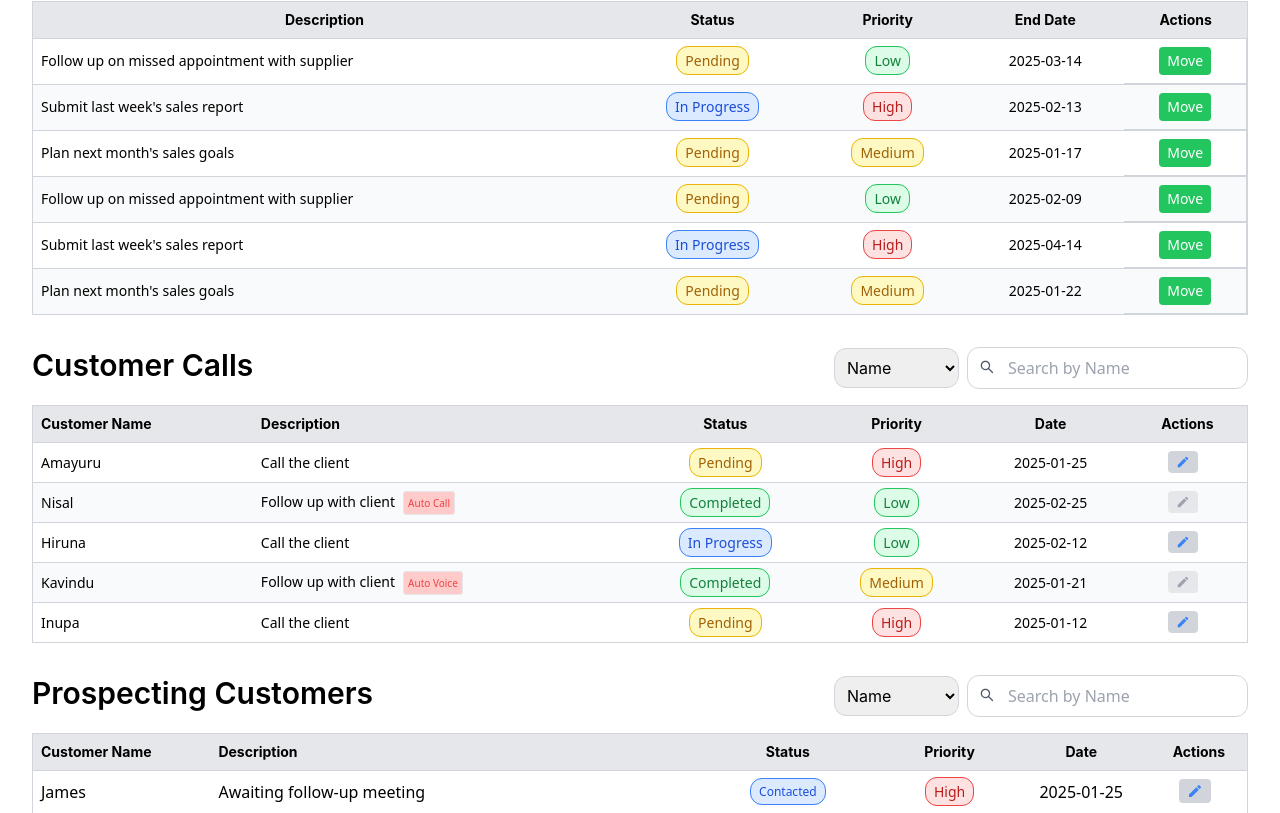
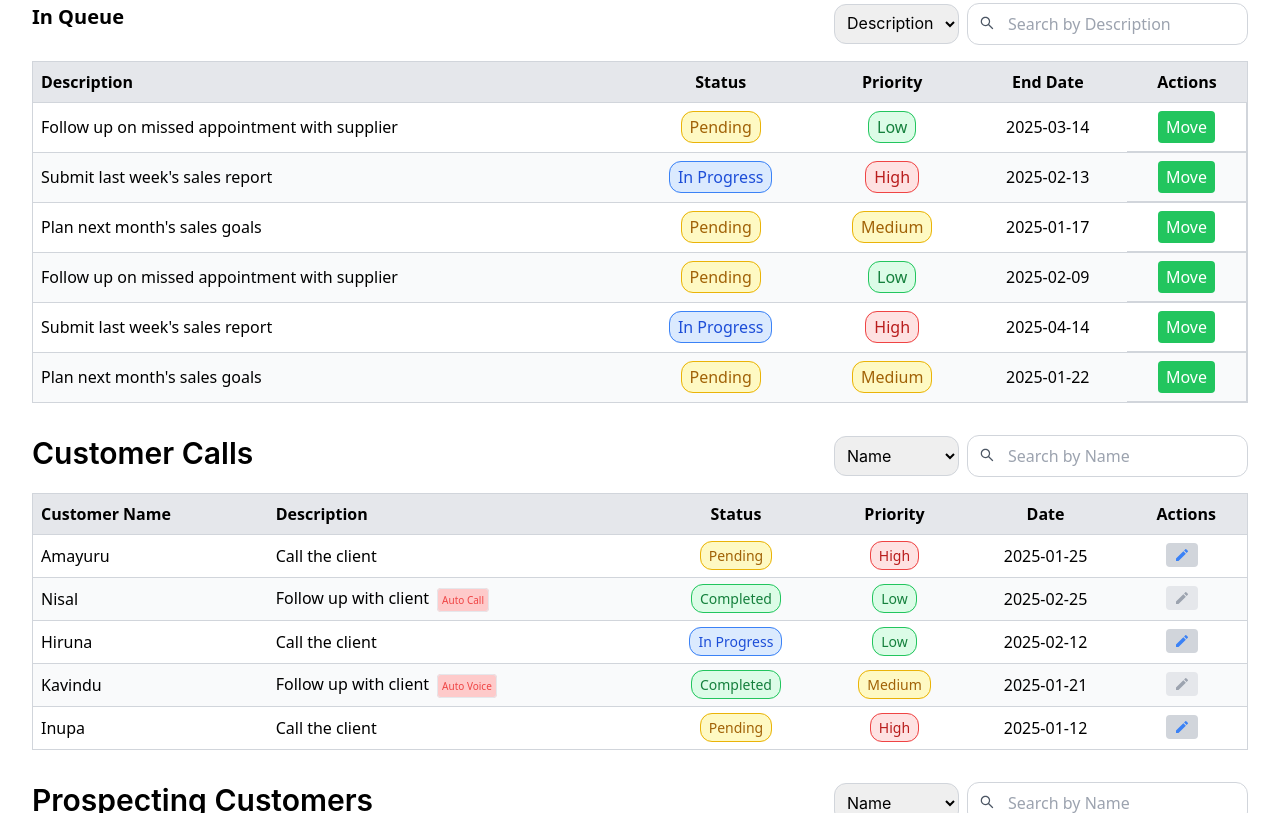
Before and after one commit to dilshanka/AI-Sprint, a React (Vite) app: page /home in a window 1280 px wide. Shown: the part 1307-2120 px from the top of the page. Built offline with nearby package versions, Linux system fonts and the light colour scheme; a web font is replaced by a local one.

Commit message:
UI implement

```diff
--- a/src/section/Home/CustomerCalls.tsx
+++ b/src/section/Home/CustomerCalls.tsx
@@ -87,7 +87,7 @@ const CustomerCalls = () => {
       </div>
       <table className="table-auto w-full border border-gray-300">
         <thead>
-          <tr className="bg-gray-200 font-inter text-sm sm:text-center">
+          <tr className="bg-gray-200 font-semibold text-sm sm:text-base sm:text-center">
             <th className="p-2 border-gray-300 text-start">Customer Name</th>
             <th className="p-2 border-gray-300 text-start">Description</th>
             <th className="p-2 border-gray-300">Status</th>
@@ -100,7 +100,7 @@ const CustomerCalls = () => {
           {filteredCalls.map((call, index) => (
             <tr
               key={index}
-              className="hover:bg-gray-100 font-medium text-xs xsm:text-sm even:bg-gray-50"
+              className="hover:bg-gray-100 text-xs xsm:text-sm sm:text-base even:bg-gray-50"
             >
               <td className="p-2 border-y border-l border-gray-300">
                 {call.name}
--- a/src/section/Home/ProspectingCustomers.tsx
+++ b/src/section/Home/ProspectingCustomers.tsx
@@ -92,7 +92,7 @@ const ProspectingCustomers = () => {
       </div>
       <table className="table-auto w-full border border-gray-300">
         <thead>
-          <tr className="bg-gray-200 font-inter text-sm sm:text-center">
+          <tr className="bg-gray-200 font-semibold text-sm sm:text-base sm:text-center">
             <th className="p-2 border-gray-300 text-start">Customer Name</th>
             <th className="p-2 border-gray-300 text-start">Description</th>
             <th className="p-2 border-gray-300">Status</th>
@@ -105,7 +105,7 @@ const ProspectingCustomers = () => {
           {filteredCustomers.map((prospect, index) => (
             <tr
               key={index}
-              className="hover:bg-gray-100 font-medium text-xs xsm:text-sm sm:text-base even:bg-gray-50"
+              className="hover:bg-gray-100 text-xs xsm:text-sm sm:text-base even:bg-gray-50"
             >
               <td className="p-2 border-y border-l border-gray-300">
                 {prospect.name}
--- a/src/section/Home/ToDo.tsx
+++ b/src/section/Home/ToDo.tsx
@@ -1,4 +1,5 @@
 import EditTask from "@/components/Home/TaskEdit";
+import SearchBar from "@/components/SearchBar";
 import { inQueueTasks, Task, todayTasks } from "@/constants/todoTask";
 import { useState } from "react";
 import { MdEdit } from "react-icons/md";
@@ -12,6 +13,38 @@ const ToDoList = () => {
   const [taskToMoveIndex, setTaskToMoveIndex] = useState<number | null>(null);
   const [isEditModalOpen, setEditModalOpen] = useState(false);
   const [currentTask, setCurrentTask] = useState<Task | null>(null);
+  const [searchQueryToday, setSearchQueryToday] = useState("");
+  const [searchQueryQueue, setSearchQueryQueue] = useState("");
+  const [selectedColumnToday, setSelectedColumnToday] = useState("Description");
+  const [selectedColumnQueue, setSelectedColumnQueue] = useState("Description");
+
+  const filteredTodayTasks = searchQueryToday
+    ? tasks.filter((task) => {
+        const columnKey = selectedColumnToday.toLowerCase();
+        const columnValue = task[columnKey as keyof Task];
+        return (
+          columnValue &&
+          columnValue
+            .toString()
+            .toLowerCase()
+            .includes(searchQueryToday.toLowerCase())
+        );
+      })
+    : tasks;
+
+  const filteredQueueTasks = searchQueryQueue
+    ? queueTasks.filter((task) => {
+        const columnKey = selectedColumnQueue.toLowerCase();
+        const columnValue = task[columnKey as keyof Task];
+        return (
+          columnValue &&
+          columnValue
+            .toString()
+            .toLowerCase()
+            .includes(searchQueryQueue.toLowerCase())
+        );
+      })
+    : queueTasks;
 
   const handleEditClick = (task: Task) => {
     setCurrentTask(task);
@@ -28,6 +61,7 @@ const ToDoList = () => {
 
   const openAddPopup = () => {
     setPopupTask({
+      id: "",
       description: "",
       status: "Pending",
       priority: "",
@@ -97,14 +131,32 @@ const ToDoList = () => {
     }
   };
 
-  const renderTable = (title: string, tasks: Task[], isQueue = false) => (
+  const renderTable = (
+    title: string,
+    tasks: Task[],
+    searchQuery: string,
+    setSearchQuery: React.Dispatch<React.SetStateAction<string>>,
+    selectedColumn: string,
+    setSelectedColumn: React.Dispatch<React.SetStateAction<string>>,
+    isQueue = false
+  ) => (
     <div className="mb-8">
-      <h2 className="text-lg sm:text-xl font-bold mb-2">{title}</h2>
+      <div className="flex justify-between">
+        <h2 className="text-lg sm:text-xl font-bold mb-2">{title}</h2>
+        <SearchBar
+          placeholder={`Search by ${selectedColumn}`}
+          value={searchQuery}
+          onChange={(e) => setSearchQuery(e.target.value)}
+          columns={["Description", "Status", "Priority", "End Date"]}
+          selectedColumn={selectedColumn}
+          onColumnChange={(e) => setSelectedColumn(e.target.value)}
+        />
+      </div>
       <div className="overflow-x-auto">
         <table className="table-auto w-full text-left border border-gray-300">
           <thead>
-            <tr className="bg-gray-200 font-inter text-sm sm:text-center">
-              <th className="p-2 border-gray-300">Description</th>
+            <tr className="bg-gray-200 font-semibold text-sm sm:text-base sm:text-center">
+              <th className="p-2 border-gray-300 text-start">Description</th>
               <th className="p-2 border-gray-300">Status</th>
               <th className="p-2 border-gray-300">Priority</th>
               <th className="p-2 border-gray-300">End Date</th>
@@ -115,7 +167,7 @@ const ToDoList = () => {
             {tasks.map((task, index) => (
               <tr
                 key={index}
-                className="hover:bg-gray-100 font-medium text-xs xsm:text-sm even:bg-gray-50"
+                className="hover:bg-gray-100 text-xs xsm:text-sm sm:text-base even:bg-gray-50"
               >
                 <td className="p-2 border-y border-l border-gray-300">
                   {task.description}
@@ -189,8 +241,23 @@ const ToDoList = () => {
           Add Task
         </button>
       </div>
-      {renderTable("Today To-Do List", tasks)}
-      {renderTable("In Queue", queueTasks, true)}
+      {renderTable(
+        "Today To-Do List",
+        filteredTodayTasks,
+        searchQueryToday,
+        setSearchQueryToday,
+        selectedColumnToday,
+        setSelectedColumnToday
+      )}
+      {renderTable(
+        "In Queue",
+        filteredQueueTasks,
+        searchQueryQueue,
+        setSearchQueryQueue,
+        selectedColumnQueue,
+        setSelectedColumnQueue,
+        true
+      )}
 
       {/* Task Popup */}
       {showPopup && (
```
